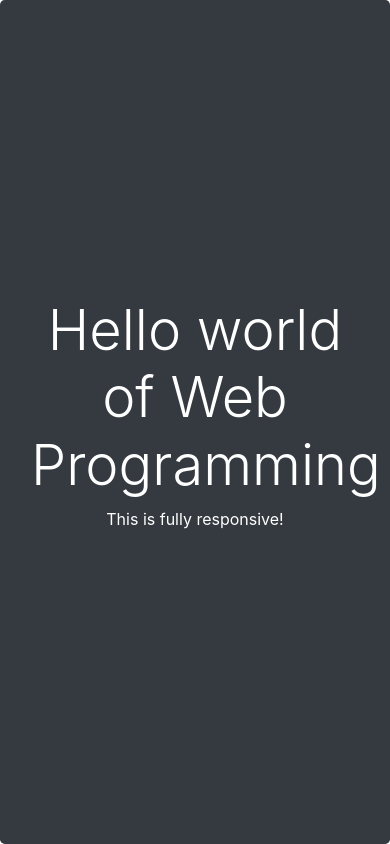
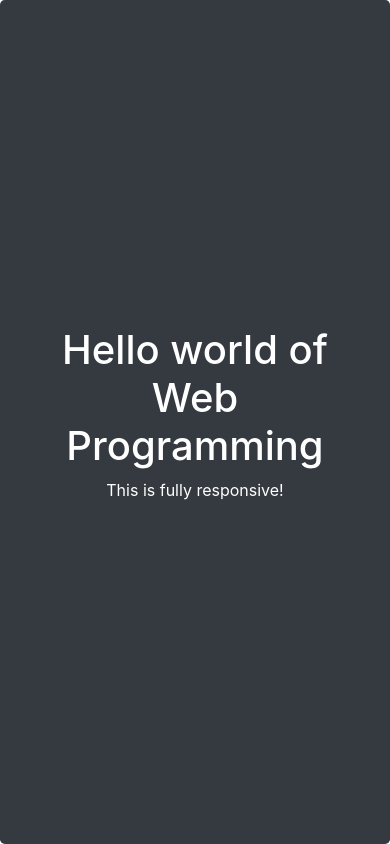
Before and after one commit to atul5238/Hello-World, a plain HTML site: page index.html in a window 390 px wide. Drawn offline with nearby package versions, Linux system fonts and the light colour scheme.

Commit message:
responsive

```diff
--- a/index.html
+++ b/index.html
@@ -11,7 +11,7 @@
 <body>
   <div class="jumbotron d-flex align-items-center vh-100 w-100 mb-0 bg-dark text-white">
     <div class="container text-center">
-      <h1 class="display-4">Hello world of Web Programming</h1>
+      <h1>Hello world of Web Programming</h1>
       <p>This is fully responsive!</p>
     </div>
   </div>
```
